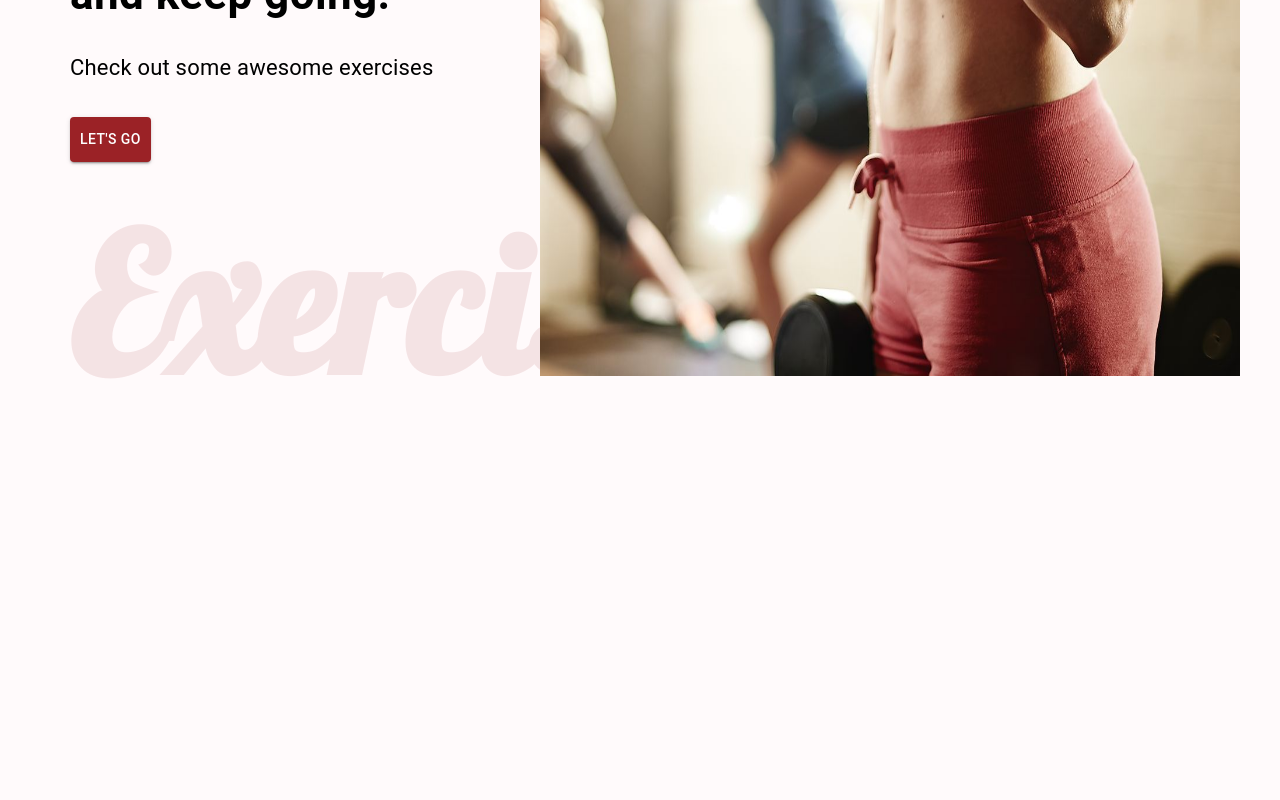
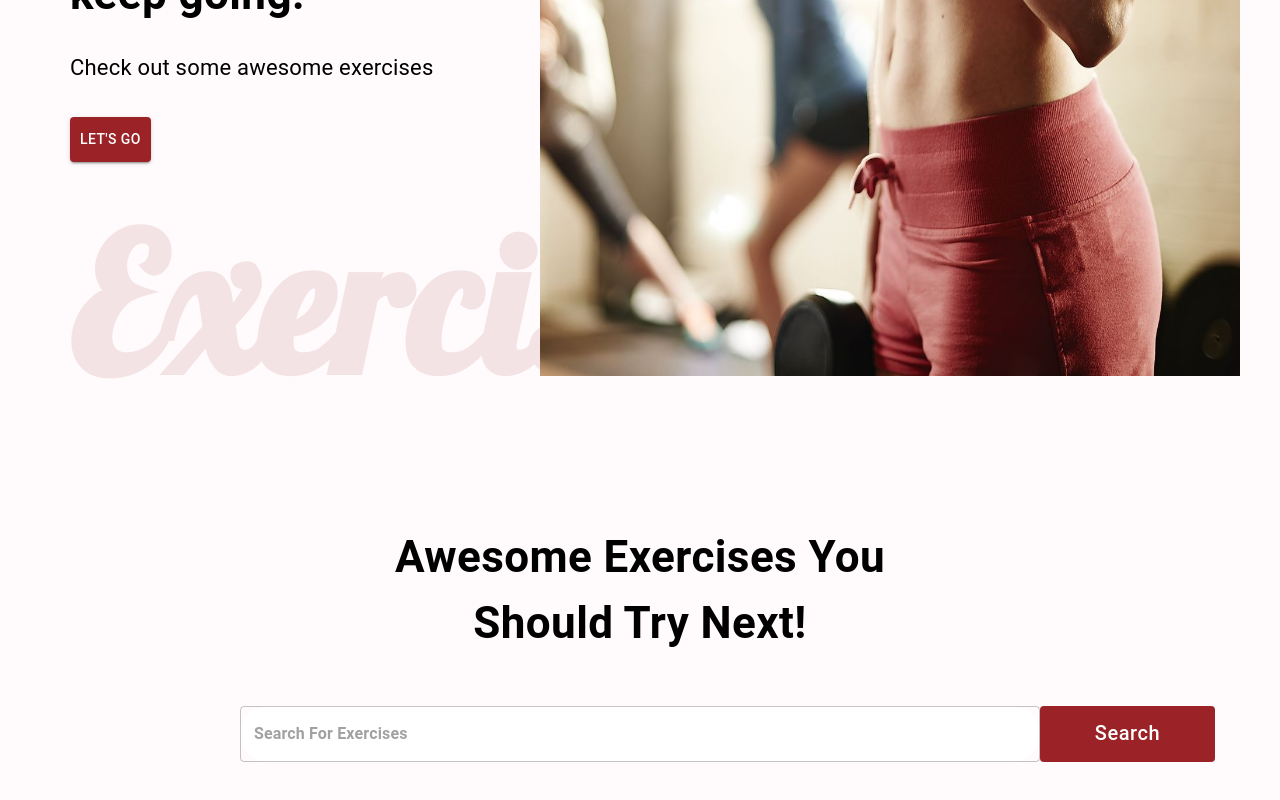
Before and after one commit to sreadytocode/exercises, a React (Create React App) app: page / in a window 1280 px wide. Shown: the part 490-1290 px from the top of the page. Before the commit the page ends 957 px from the top, so only its background shows below. Built offline with nearby package versions, Linux system fonts and the light colour scheme.

Commit message:
Started Search Bar css with mui UI tools

```diff
--- a/src/Components/Banner.js
+++ b/src/Components/Banner.js
@@ -28,7 +28,7 @@
                 }}
                 mb="23px" mt="30px"
             >
-                Don't give up <br/> and keep going!
+                Don't give up <br/> keep going!
             </Typography>
             <Typography fontSize="22px" lineHeight="35px"
             mb={4}>
--- a/src/Components/SearchBar.js
+++ b/src/Components/SearchBar.js
@@ -1,9 +1,50 @@
-import React from "react";
+import React, { useEffect, useState } from "react";
+import { Box, Button, Stack, TextField, Typography } from "@mui/material";
 
 const SearchBar = () => {
     return (
-        <>
-        </>
+        <Stack alignItems="center" mt="37px"
+            justifyContent="center" p="20px">
+                <Typography fontWeight={700}
+                sx={{
+                    fontSize: { lg: '44px', xs: '30px'}}}
+                    mb="50px" textAlign="center">
+                    Awesome Exercises You <br/>
+                    Should Try Next!
+                </Typography>
+                <Box position="relative" mb="72px">
+                    <TextField
+                    sx={{
+                        input: {
+                            fontWeight: '700',
+                            border: 'none',
+                            borderRadius: '4px'
+                        },
+                        width: { lg: '800px', xs: '350px'},
+                        backgroundColor: '#fff',
+                        borderRadius: '40px'
+                    }}
+                    height="76px"
+                    value=""
+                    onChange={(e) => {}}
+                    placeholder="Search For Exercises"
+                    type="text"
+                    />
+                    <Button className="search-btn"
+                        sx={{
+                            bgcolor: '#9B2226',
+                            color: '#fff',
+                            textTransform: 'none',
+                            width: { lg: '175px', xs: '80px' },
+                            fontSize: { lg: '20px', xs: '14px' },
+                            height: '56px',
+                            position: "absolute"
+                        }}
+                    >
+                        Search
+                    </Button>
+                </Box>
+        </Stack>
      );
 }
 
```
